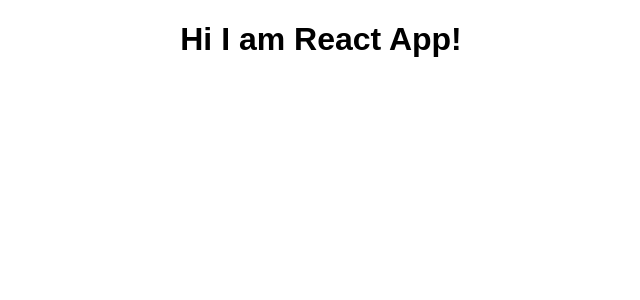
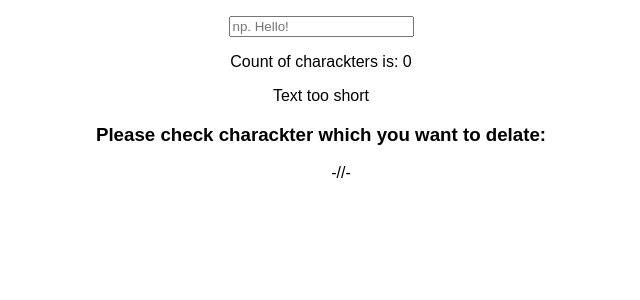
Before and after one commit to Morton358/UdemyReact16CompleteGuide, a React (Create React App) app: page / in a window 1280 px wide. Shown: the top 300 px of the page, without its empty margins (319-959 px from the left). Built offline with nearby package versions, Linux system fonts and the light colour scheme.

Commit message:
I implemented all tasks from assignment2

```diff
--- a/src/App.css
+++ b/src/App.css
@@ -1,3 +1,5 @@
 .App {
   text-align: center;
+  margin: auto;
+  padding: 16px;
 }
--- a/src/App.js
+++ b/src/App.js
@@ -1,17 +1,38 @@
 import React, { Component } from 'react';
 import './App.css';
 
+import ValidationComponent from './ValidationComponent/ValidationComponent.js';
+import CharComponent from './CharComponent/CharComponent.js';
 
 class App extends Component {
   state = {
-
+    str: '',
+    count: 0
   }
 
+  countChar = (event) => {
+    const str = event.target.value;
+    this.setState({str: str, count: str.length})
+  }
+
+  delateCharHendler = (event, charackter) => {
+    const arrOfChars = this.state.str.split('');
+    const newArrOfChars = arrOfChars.filter((element) => {
+      return element !== charackter
+    })
+    const newStr = newArrOfChars.join('')
+    this.setState({str: newStr})
+  }
   render() {
     return (
       <div className="App">
-        <h1>Hi I am React App!</h1>
-
+        <input type="text" placeholder="np. Hello!"
+          onChange={(event) => {this.countChar(event)}} />
+        <p>Count of charackters is: {this.state.count}</p>
+        <ValidationComponent text={this.state.str}
+          lengthOfStr={this.state.count} />
+        <CharComponent str={this.state.str}
+          delateChar={this.delateCharHendler} />
       </div>
     );
   }
--- /dev/null
+++ b/src/CharComponent/CharComponent.css
@@ -0,0 +1,7 @@
+.CharComponentList li {
+  display: inline-block;
+  padding: 16px;
+  text-align: center;
+  margin: 16px;
+  border: 1px solid black;
+}
--- /dev/null
+++ b/src/CharComponent/CharComponent.js
@@ -0,0 +1,26 @@
+import React, { Component } from 'react';
+import './CharComponent.css';
+
+const charComponent = (props) => {
+  let listItems = '-//-';
+  if (props.str.length > 4) {
+    const arrChars = [...new Set(props.str.split(''))];
+    listItems = arrChars.map((elem, index) => {
+      return(
+        <li key={index} onClick={(event) => {
+          props.delateChar(event, elem)}}>{elem}</li>
+      );
+    })
+  }
+
+  return(
+    <div className="CharComponent">
+      <h3>Please check charackter which you want to delate: </h3>
+      <ul className="CharComponentList">
+        {listItems}
+      </ul>
+
+    </div>
+  );
+}
+export default charComponent;
--- /dev/null
+++ b/src/ValidationComponent/ValidationComponent.js
@@ -0,0 +1,27 @@
+import React, { Component } from 'react';
+
+const validationComponent = (props) => {
+  const lenStr = props.lengthOfStr;
+  let messege = null;
+  if (lenStr <= 4) {
+    messege = (
+      <p>Text too short</p>
+    );
+  }
+  else {
+    messege = (
+      <div>
+        <p>Text has acceptable length</p>
+        <h2>Text: {props.text}</h2>
+      </div>
+    );
+  }
+  return (
+    <div>
+      {messege}
+    </div>
+
+  );
+}
+
+export default validationComponent;
```
